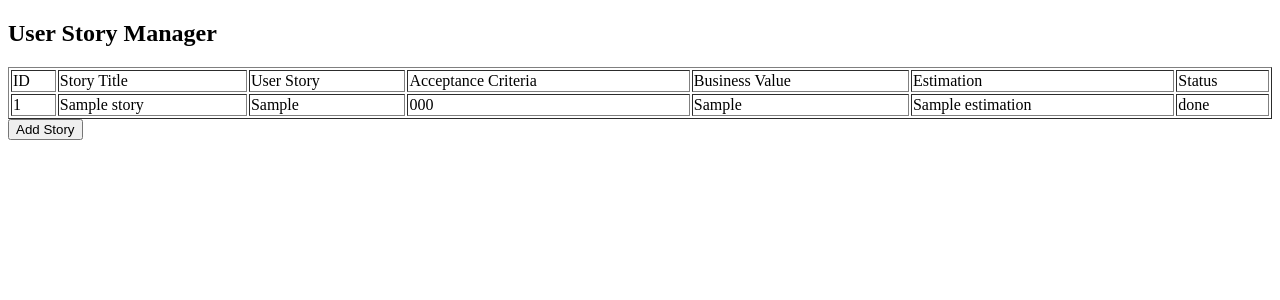
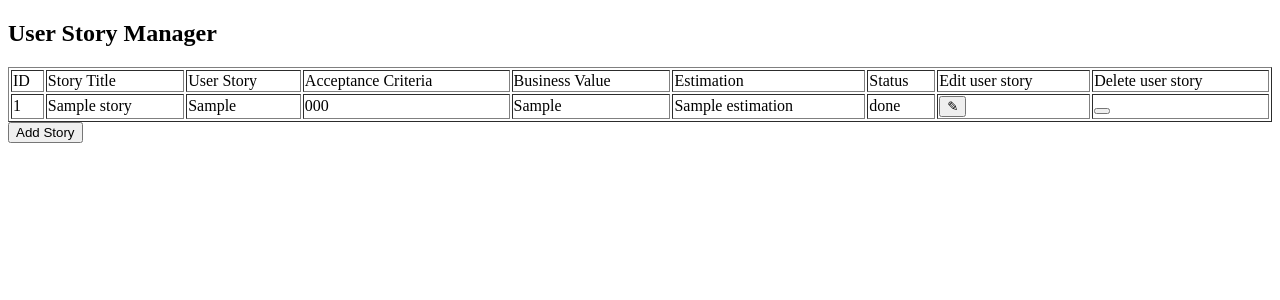
Before and after one commit to kekesaron/user-story-manager-kekesaron, a Flask app: template templates/list.html in a window 1280 px wide. Shown: the top 300 px of the page. Run offline with Flask 2, Linux system fonts and the light colour scheme; the template is opened without the code that fills it: most values are stand-ins (such as "Sample title", 1, 10 or a date in 2020); parts of the project's set-up code (start-up, migrations or seed data) failed here and were passed over.

Commit message:
list template updated with edit and delete options

```diff
--- a/templates/list.html
+++ b/templates/list.html
@@ -15,6 +15,8 @@
                 <td>Business Value</td>
                 <td>Estimation</td>
                 <td>Status</td>
+                <td>Edit user story</td>
+                <td>Delete user story</td>
             </tr>
             {% if user_stories %}
             {% for story in user_stories %}
@@ -26,6 +28,8 @@
                 <td>{{story.business_value}}</td>
                 <td>{{story.estimation}}</td>
                 <td>{{story.status}}</td>
+                <td><a href="http://127.0.0.1:5000/story/{{story.id}}"><button type="submit">&#x270E;</button></a></td>
+                <td><a href="http://127.0.0.1:5000/story/{{story.id}}/delete"><button type="submit"><i class="glyphicon glyphicon-trash"></i></button></a></td>
             </tr>
             {% endfor %}
             {% endif %}
```
